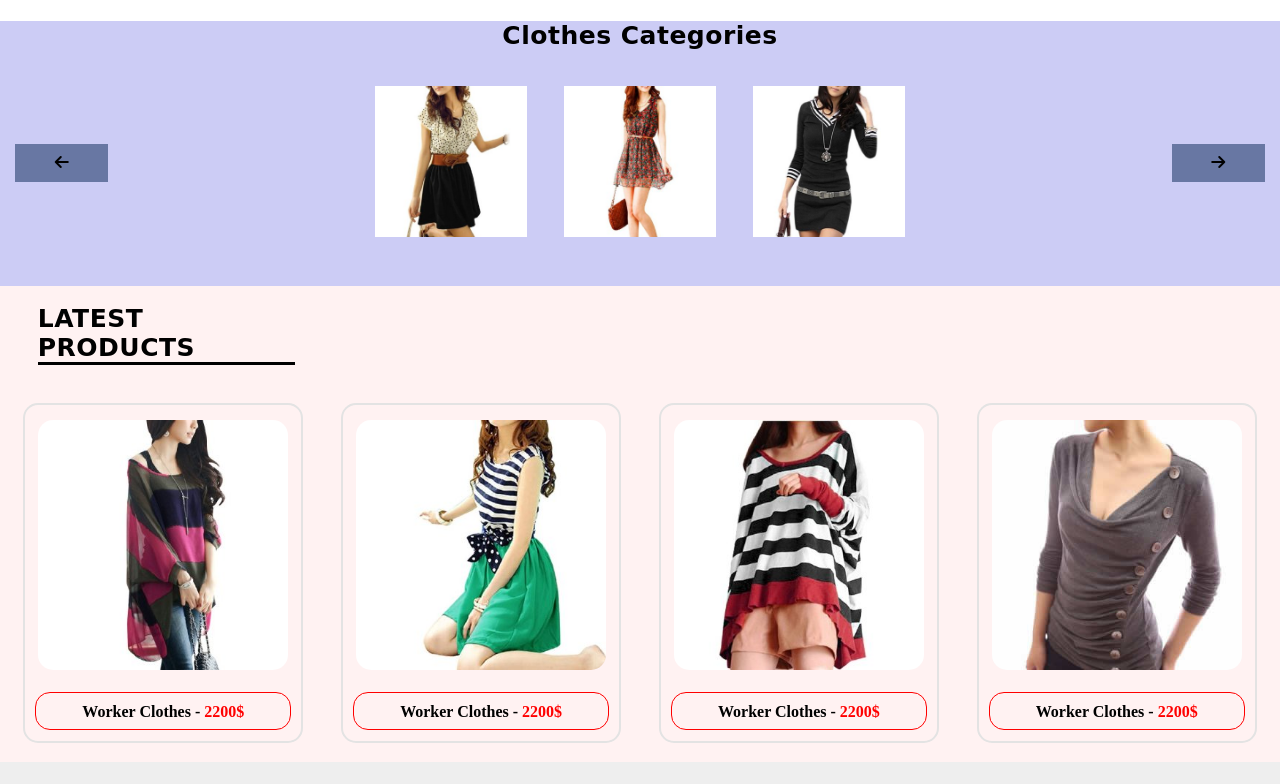
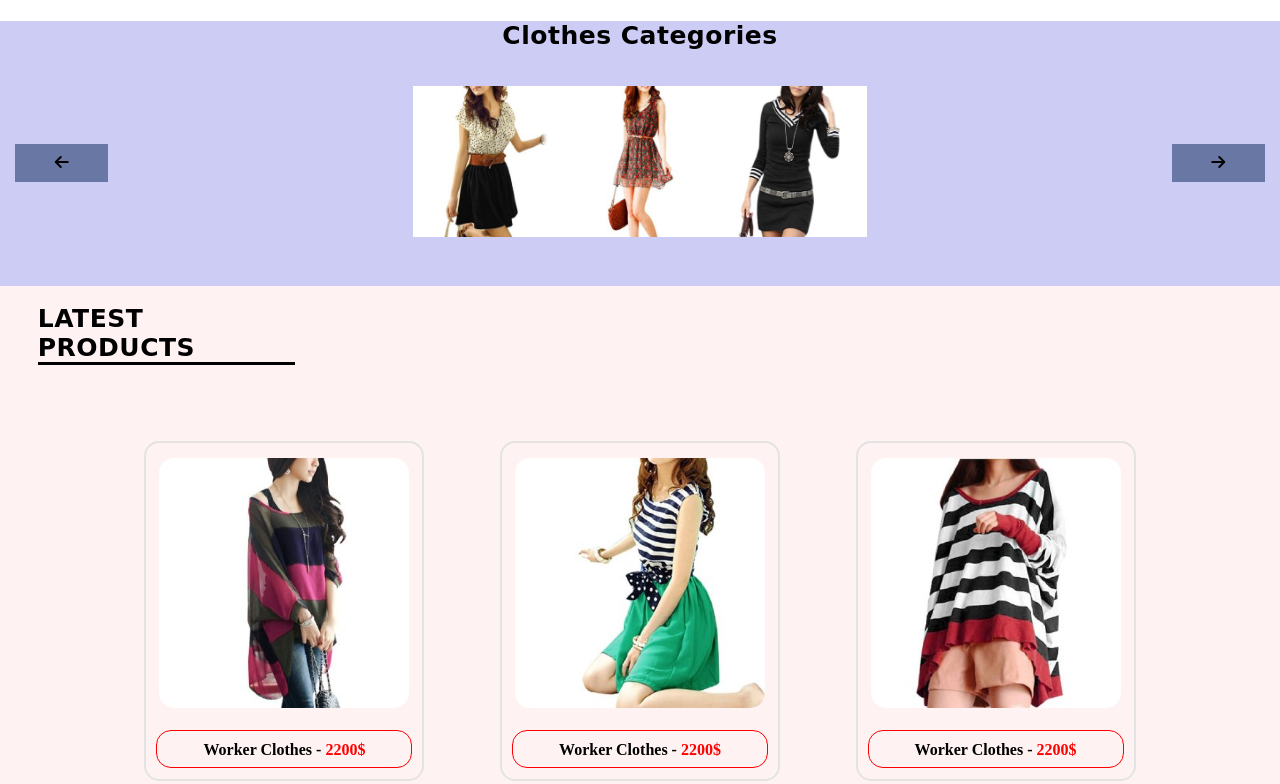
Before and after one commit to abdulrhmanhammoush/UniformClothes, a plain HTML site: page index.html in a window 1280 px wide. Shown: the part 501-1285 px from the top of the page. Drawn offline with Linux system fonts and the light colour scheme.

Commit message:
Add files via upload

```diff
--- a/style.css
+++ b/style.css
@@ -43,7 +43,6 @@
 .row{
     display: flex;
     flex-wrap: wrap;
-    gap: 1cm;
     justify-content: center;
 }
 .box-img{
@@ -53,6 +52,7 @@
     padding:15px 10px;
     border-radius: 15px;
     border: 2px solid rgb(227, 227, 227);
+    margin: 1cm;
 }
 .div-box-img{
     display: flex;
```
